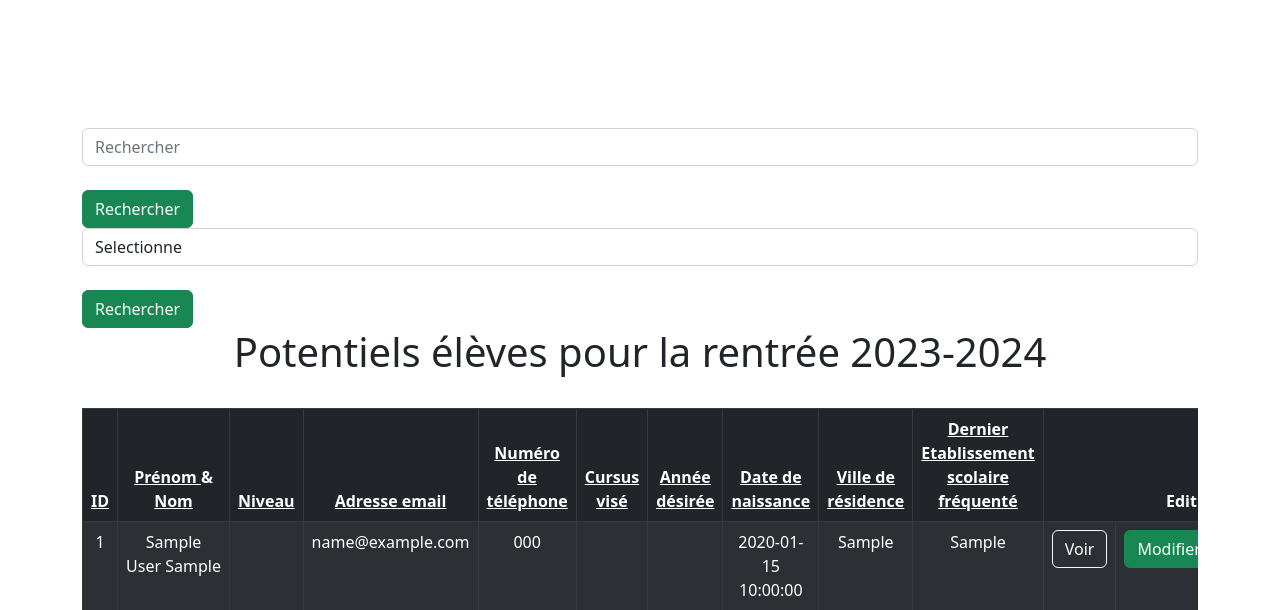
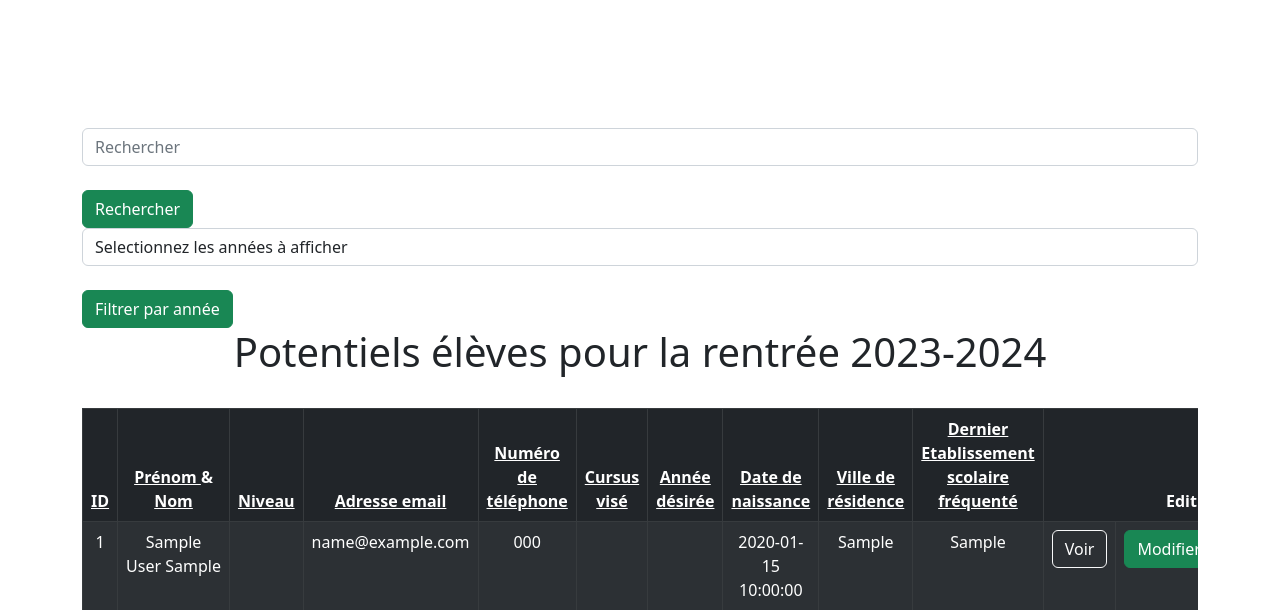
Before and after one commit to Lazy-Bogdi/annuaire, a PHP site: page /index.php in a window 1280 px wide. Shown: the top 610 px of the page. Run offline with PHP 8.4, Linux system fonts and the light colour scheme; tables that the repository leaves empty or names only in its code hold one stand-in row (values such as "Sample post"); some libraries are stand-ins or nearby versions.

Commit message:
fonction de filtre par année

```diff
--- a/index.php
+++ b/index.php
@@ -11,7 +11,7 @@
     $db = Database::connect();
     $sql ="SELECT * FROM students"; //Requete de base
     $queryCount = "SELECT COUNT(*) AS count FROM students"; //Comptage des requetes
-    $params = []; //Clauses des requêtes
+    $params = []; //Clauses des requêtes recherche
     $triable = ["id",  "nom", "prenom", "interet", "niveau", "email", "tel", "annee"];
 
 //Recherche par nom/prénom
@@ -22,6 +22,13 @@
     }
 
 //Filtre
+    if (!empty($_GET['form_filtre']) && !empty($_GET['form_search'])){
+        $sql .= " AND annee = '" . $_GET['form_filtre'] . "'";
+    }
+    elseif(!empty($_GET['form_filtre']) && empty($_GET['form_search'])){
+        $sql .= " WHERE annee = '" . $_GET['form_filtre'] . "'";
+
+    }
 
 //Tri des données
     if(!empty($_GET['tri']) && in_array($_GET['tri'], $triable)) {
@@ -76,18 +83,20 @@ if(!empty($_GET['tri']) && in_array($_GET['tri'], $triable)) {
 
         <form method='GET' class='form_search' action="">
             <!-- condition isset dans le champ search avec ?? -->
-            <input id="form_search" type="text" name="form_search"  placeholder="Rechercher" class="form-control" value="<?= htmlentities($_GET['form_search'] ?? null)  ?>">
+            <input id="form_search" type="text" name="form_search" placeholder="Rechercher" class="form-control" value="<?= htmlentities($_GET['form_search'] ?? null)  ?>">
             <br>
             <button class='btn btn-success' type='submit'>Rechercher</button>
         </form>
         <form method='GET' class='form_filtre' action="">
             <!-- condition isset dans le champ search avec ?? -->
             <select name='form_filtre' class='form-control'>
-                <option value='0'>Selectionne</option>
-
+                <option value="<?= htmlentities($_GET['form_filtre'] ?? 0)  ?>" disabled selected> <?= htmlentities($_GET['form_filtre'] ?? 'Selectionnez les années à afficher')  ?> </option>
+                <option value='A1'>Année 1</option>
+                <option value='A2'>Année 2</option>
+                <option value='A3'>Année 3</option>
             </select>
             <br>
-            <button class='btn btn-success' type='submit'>Rechercher</button>
+            <button class='btn btn-success' type='submit'>Filtrer par année</button>
         </form>
 
 
```
Lines whose indentation alone changed are shown as unchanged.
